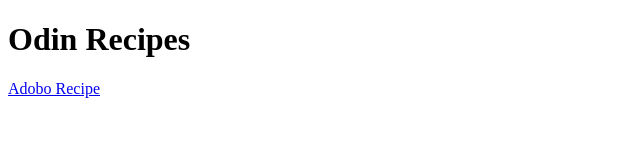
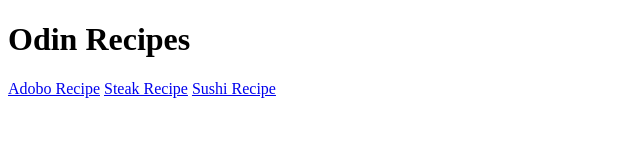
Before and after one commit to JoelMbps/odin-recipes, a plain HTML site: page index.html in a window 1280 px wide. Shown: the whole page, without its empty margins (0-640 px from the left). Drawn offline with Linux system fonts and the light colour scheme.

Commit message:
Iteration 5: Added anchor links for each recipe pages

```diff
--- a/index.html
+++ b/index.html
@@ -9,5 +9,7 @@
 <body>
     <h1>Odin Recipes</h1>
     <a href="./recipes/adobo.html">Adobo Recipe</a>
+    <a href="./recipes/steak.html">Steak Recipe</a>
+    <a href="./recipes/sushi.html">Sushi Recipe</a>
 </body>
 </html>
```
